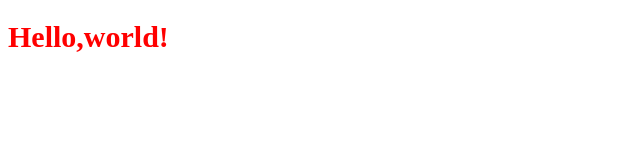
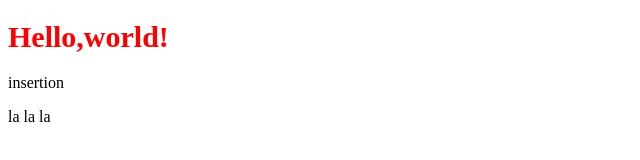
Before and after one commit to blablakin/site, a plain HTML site: page index.html in a window 1280 px wide. Shown: the whole page, without its empty margins (0-640 px from the left). Drawn offline with Linux system fonts and the light colour scheme.

Commit message:
second commit

```diff
--- a/index.html
+++ b/index.html
@@ -7,5 +7,7 @@
 </head>
 <body>
 	<h1>Hello,world!</h1>
+	<p>insertion</p>
+	<p>la la la</p>
 </body>
 </html>
```
